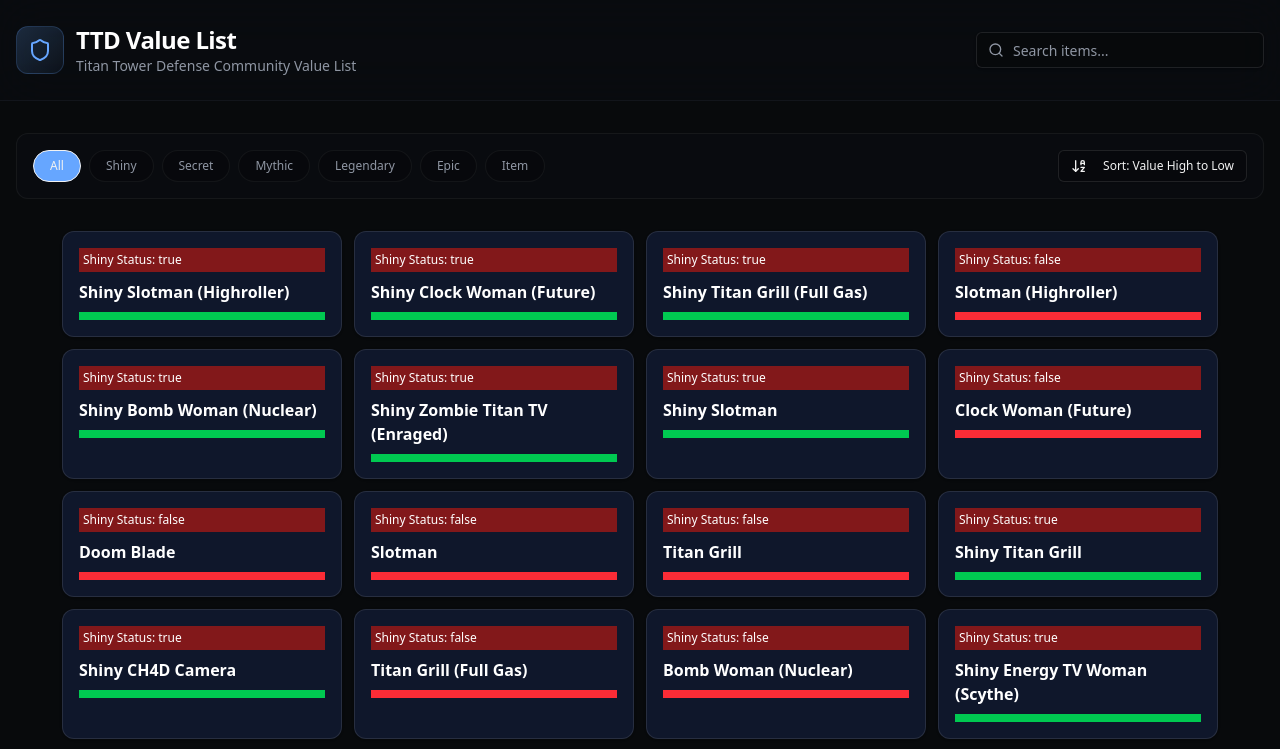
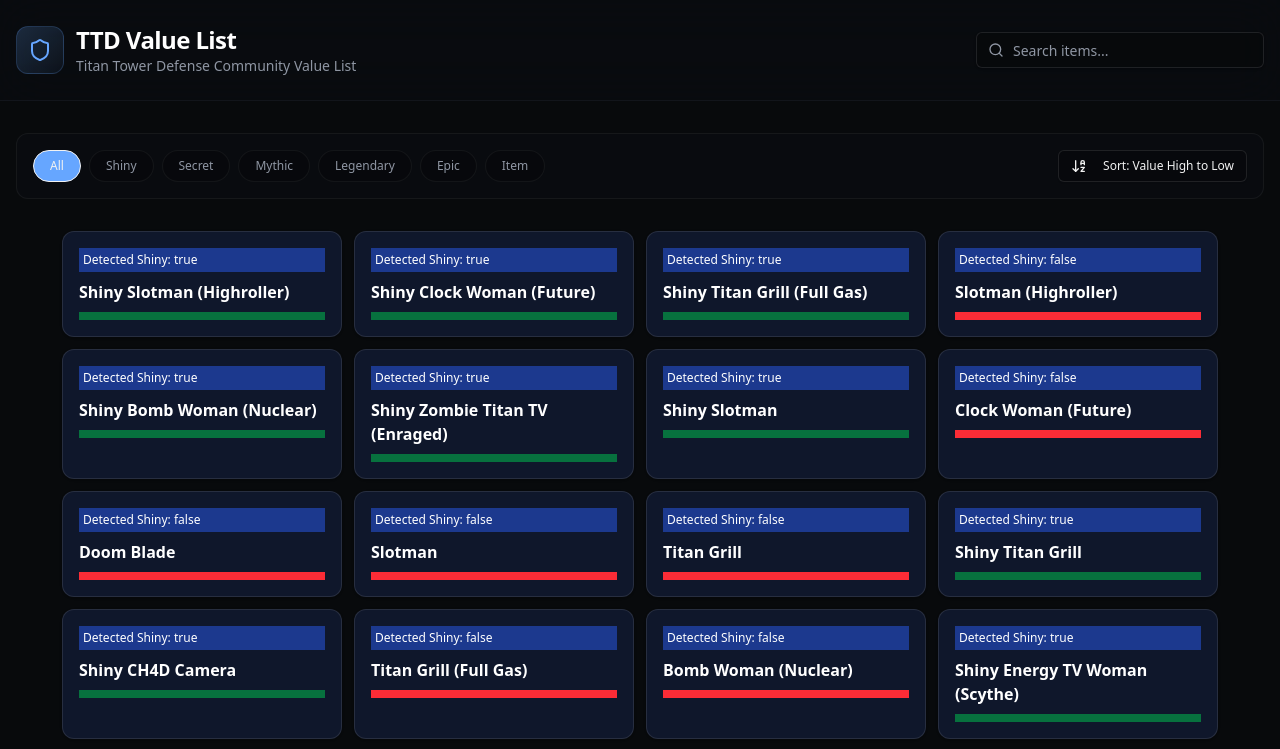
Before and after one commit to detriotvenom/titan-tower-defense-list, a React (Vite) app: page /#/database in a window 1280 px wide. Shown: the top 749 px of the page. Built offline with nearby package versions, Linux system fonts and the light colour scheme.

Commit message:
Update item-card.tsx

```diff
--- a/src/components/item-card.tsx
+++ b/src/components/item-card.tsx
@@ -1,4 +1,4 @@
-import React, { useState, useEffect } from "react";
+import React from "react";
 import { Badge } from "@/components/ui/badge";
 import { Card } from "@/components/ui/card";
 import type { Item } from "@/lib/items-store";
@@ -8,18 +8,21 @@ interface ItemCardProps {
 }
 
 export function ItemCard({ item }: ItemCardProps) {
+  // Logic Fix: Check if 'isShiny' exists, OR if the name includes "Shiny"
+  const isShiny = item.isShiny === true || item.name.toLowerCase().includes("shiny");
+
   return (
     <div className="w-[280px]">
       <Card className="h-full bg-slate-900 border border-white/10 p-4">
-        {/* DEBUG INFO */}
-        <div className="text-white text-xs mb-2 p-1 bg-red-900">
-          Shiny Status: {String(item.isShiny)}
+        {/* Debug Label - Now showing the actual status */}
+        <div className="text-white text-xs mb-2 p-1 bg-blue-900">
+          Detected Shiny: {String(isShiny)}
         </div>
 
         <h3 className="text-white font-bold">{item.name}</h3>
 
-        {/* Visual indicator */}
-        <div className={`h-2 mt-2 ${item.isShiny ? 'bg-green-500' : 'bg-red-500'}`} />
+        {/* Visual indicator - Will now work! */}
+        <div className={`h-2 mt-2 ${isShiny ? 'bg-green-500 animate-pulse' : 'bg-red-500'}`} />
       </Card>
     </div>
   );
```
